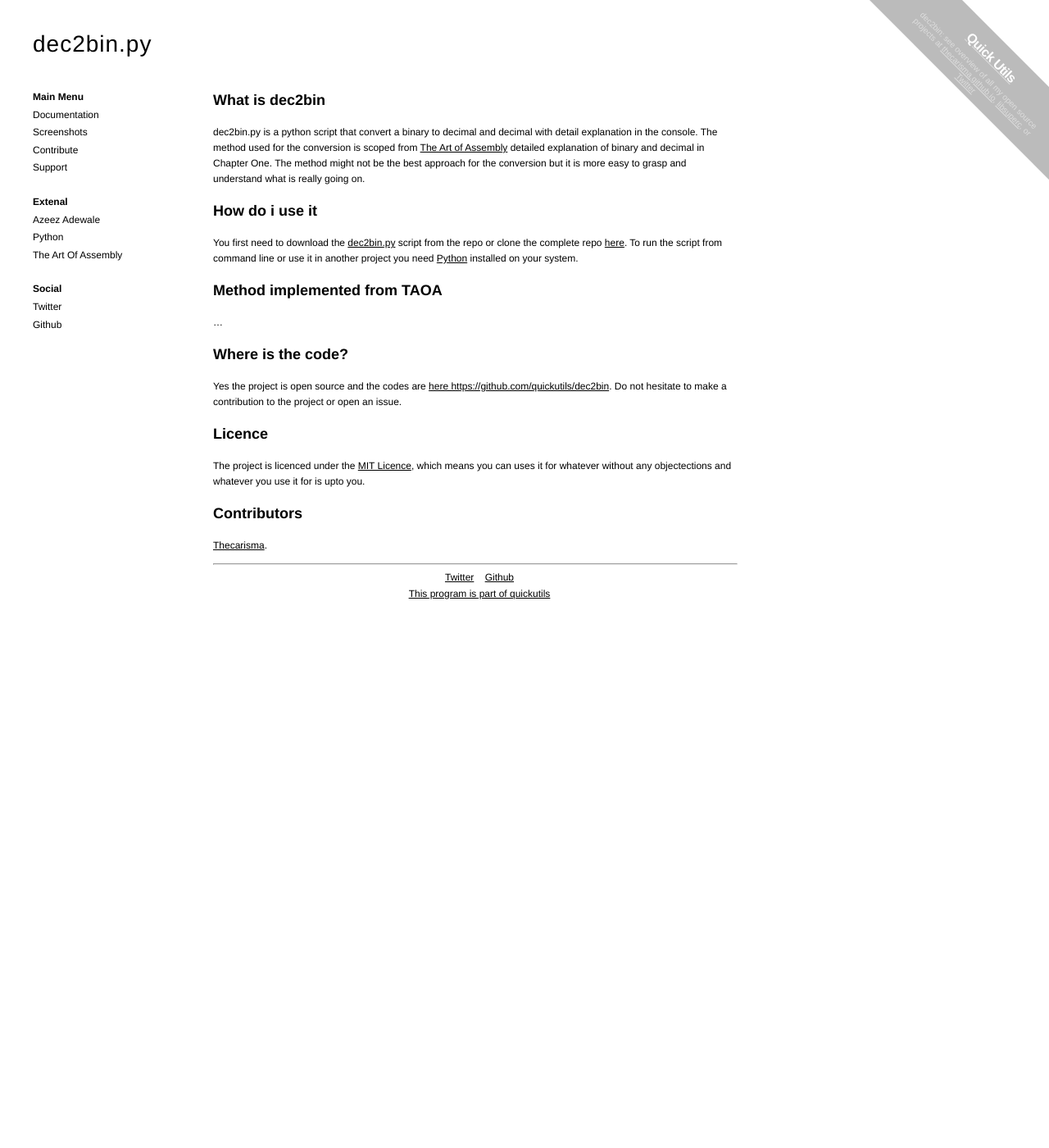
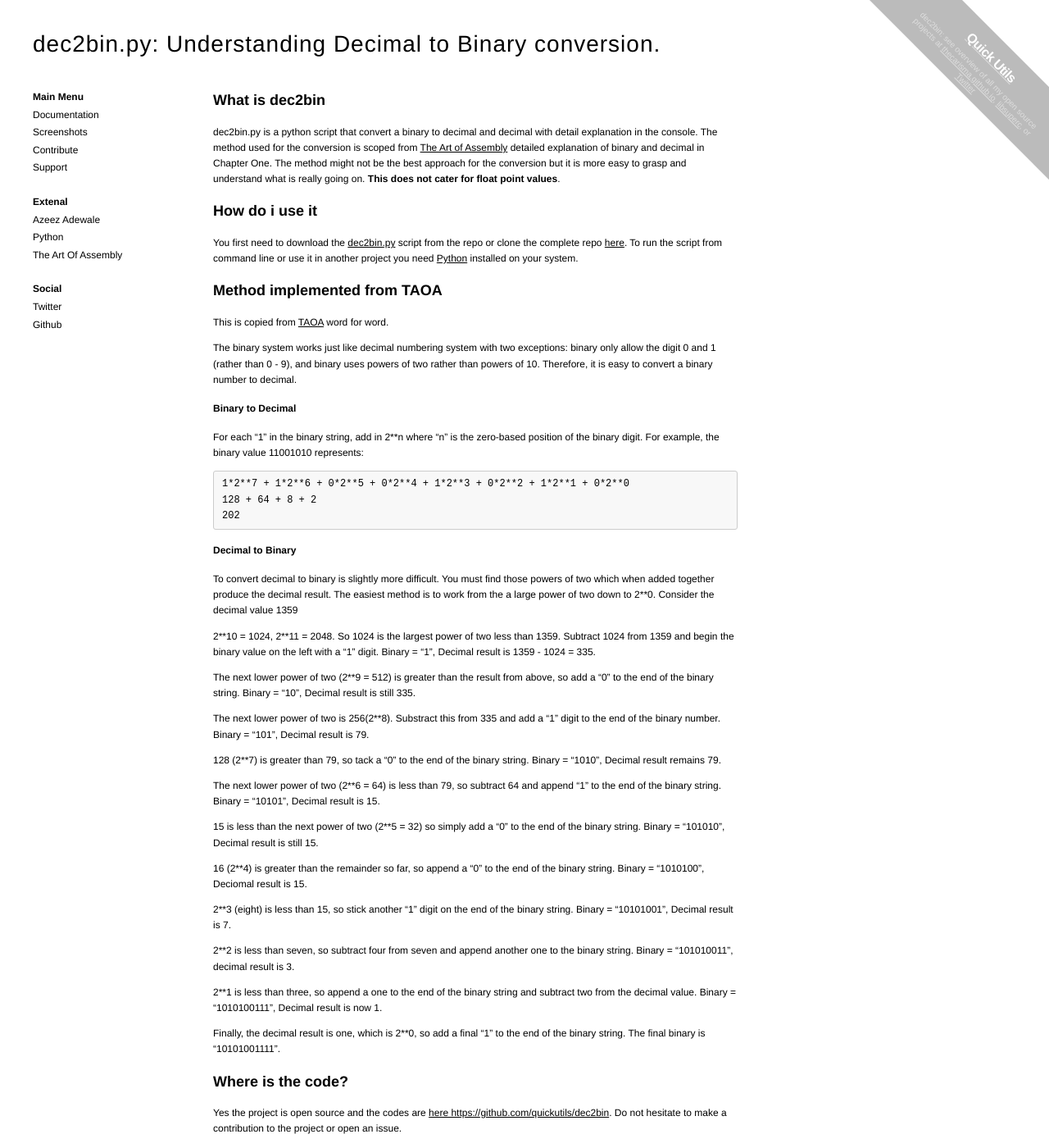
Before and after one commit to quickutils/dec2bin, a Jekyll site: the page built from index.md, in a window 1280 px wide and 1400 px high. Shown: the whole window at 82% size. Built offline with Jekyll 4.4.1, drawn with Linux system fonts in a browser that asks for light colours; our own code applies the rules of GitHub Pages for plain Markdown files.

Commit message:
complete the front page

````diff
--- a/_includes/header.html
+++ b/_includes/header.html
@@ -1,5 +1,5 @@
 <header>
-  <div class="site-title"> <a href="{{ site.baseurl }}/">{{ site.title }}</a></div>
+  <div class="site-title"> <a href="{{ site.baseurl }}/">{{ site.title }}: Understanding Decimal to Binary conversion. </a></div>
   <nav>
     {% assign categories = "Main Menu" | split: ", " %}
     {% for category in categories %}
--- a/index.md
+++ b/index.md
@@ -7,7 +7,7 @@ layout: default
 dec2bin.py is a python script that convert a binary to decimal and decimal with detail explanation in the console.
 The method used for the conversion is scoped from [The Art of Assembly](https://www.amazon.com/Art-Assembly-Language-2nd/dp/1593272073) detailed
 explanation of binary and decimal in Chapter One. The method might not be the best approach for the conversion but it is more easy
-to grasp and understand what is really going on.
+to grasp and understand what is really going on. **This does not cater for float point values**.
 
 ## How do i use it
 
@@ -17,7 +17,49 @@ To run the script from command line or use it in another project you need [Pytho
 
 ## Method implemented from TAOA
 
-...
+This is copied from [TAOA](https://www.amazon.com/Art-Assembly-Language-2nd/dp/1593272073) word for word.
+
+The binary system works just like decimal numbering system with two exceptions: binary only allow the digit  0 and 1
+(rather than 0 - 9), and binary uses powers of two rather than powers of 10. Therefore, it is easy to convert a binary number
+to decimal.
+
+#### Binary to Decimal
+
+For each "1" in the binary string, add in 2\*\*n where "n" is the zero-based position of the binary digit. For example,
+the binary value 11001010 represents:
+
+```
+1*2**7 + 1*2**6 + 0*2**5 + 0*2**4 + 1*2**3 + 0*2**2 + 1*2**1 + 0*2**0
+128 + 64 + 8 + 2
+202
+```
+
+#### Decimal to Binary
+
+To convert decimal to binary is slightly more difficult. You must find those powers of two which when added together
+produce the decimal result. The easiest method is to work from the a large power of two down to 2\*\*0. Consider the decimal value 1359
+
+ - 2\*\*10 = 1024, 2\*\*11 = 2048. So 1024 is the largest power of two less than 1359. Subtract 1024 from 1359 and begin the binary value on the left with a "1" digit. Binary = "1", Decimal result is 1359 - 1024 = 335.
+
+ - The next lower power of two (2\*\*9 = 512) is greater than the result from above, so add a "0" to the end of the binary  string. Binary = "10", Decimal result is still 335.
+
+ - The next lower power of two is 256(2\*\*8). Substract this from 335 and add a "1" digit to the end of the binary number. Binary = "101", Decimal result is 79.
+
+ - 128 (2\*\*7) is greater than 79, so tack a "0" to the end of the binary string. Binary = "1010", Decimal result remains 79.
+
+ - The next lower power of two (2\*\*6 = 64) is less than 79, so subtract 64 and append "1" to the end of the binary string. Binary = "10101", Decimal result is 15.
+
+ - 15 is less than the next power of two (2\*\*5 = 32) so simply add a "0" to the end of the binary string. Binary = "101010", Decimal result is still 15.
+
+ - 16 (2\*\*4) is greater than the remainder so far, so append a "0" to the end of the binary string. Binary = "1010100", Deciomal result is 15.
+
+ - 2\*\*3 (eight) is less than 15, so stick another "1" digit on the end of the binary string. Binary = "10101001", Decimal result is 7.
+
+ - 2\*\*2 is less than seven, so subtract four from seven and append another one to the binary string. Binary = "101010011", decimal result is 3.
+
+ - 2\*\*1 is less than three, so append a one to the end of the binary string and subtract two from the decimal value. Binary = "1010100111", Decimal result is now 1.
+
+ - Finally, the decimal result is one, which is 2\*\*0, so add a final "1" to the end of the binary string. The final binary is "10101001111".
 
 ## Where is the code?
 
````
